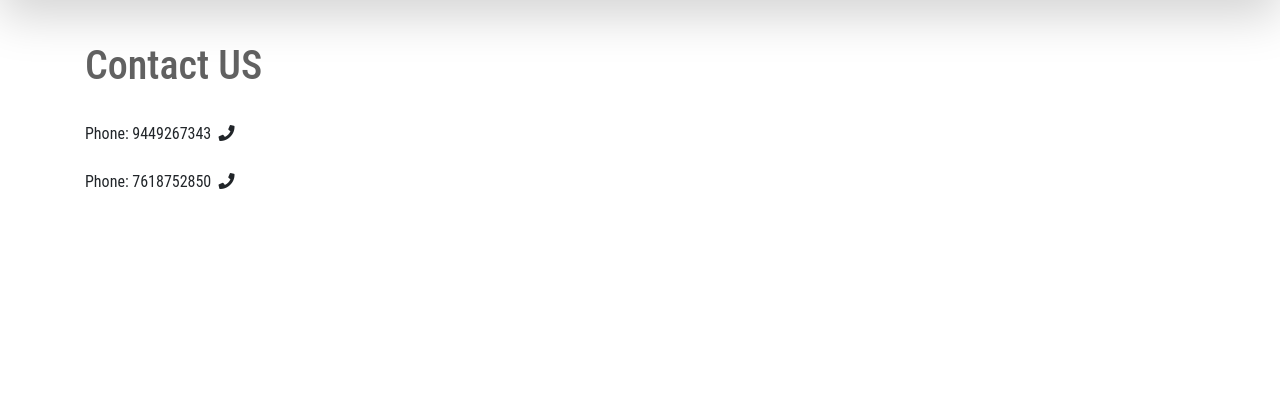
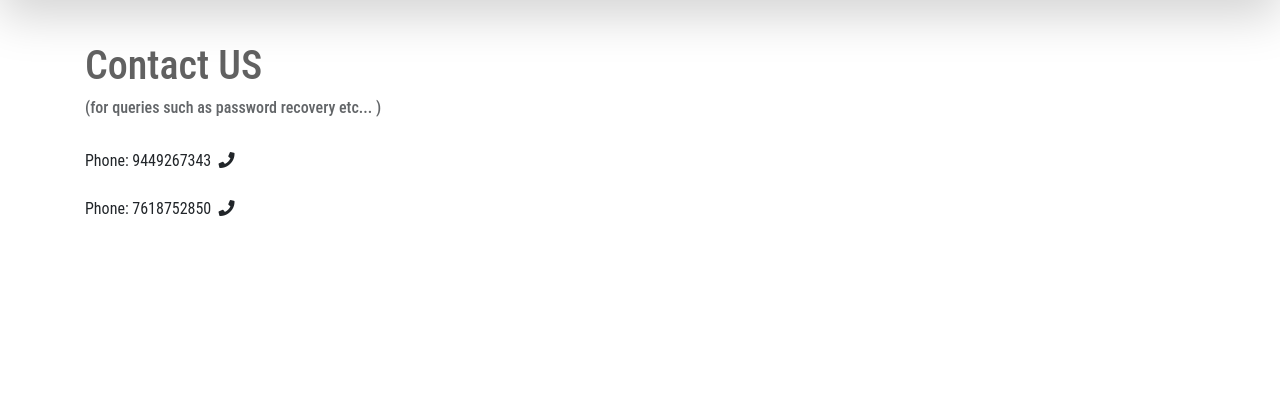
Before and after one commit to DhyanTD/quiz-app, a Flask app: page /help_support in a window 1280 px wide. Shown: the part 66-481 px from the top of the page. Run offline with Flask 2, Linux system fonts and the light colour scheme; parts of the project's set-up code (start-up, migrations or seed data) failed here and were passed over; some libraries are stand-ins or nearby versions.

Commit message:
Update contactus.html

```diff
--- a/templates/contactus.html
+++ b/templates/contactus.html
@@ -6,7 +6,7 @@
 <link rel="stylesheet" href="https://use.fontawesome.com/releases/v5.5.0/css/all.css" integrity="sha384-B4dIYHKNBt8Bc12p+WXckhzcICo0wtJAoU8YZTY5qE0Id1GSseTk6S+L3BlXeVIU" crossorigin="anonymous">
 
 
-<h1>Contact US</h1>
+<h1>Contact US</h1><h6 style="opacity: 70%;">(for queries such as password recovery etc... )</h6>
 <br>
 Phone: <a href="tel:+9449267343">9449267343 &nbsp;<i class="fa fa-phone"></i> </a> <br><br>
 Phone: <a href="tel:+7618752850">7618752850 &nbsp;<i class="fa fa-phone"></i> </a>
```
